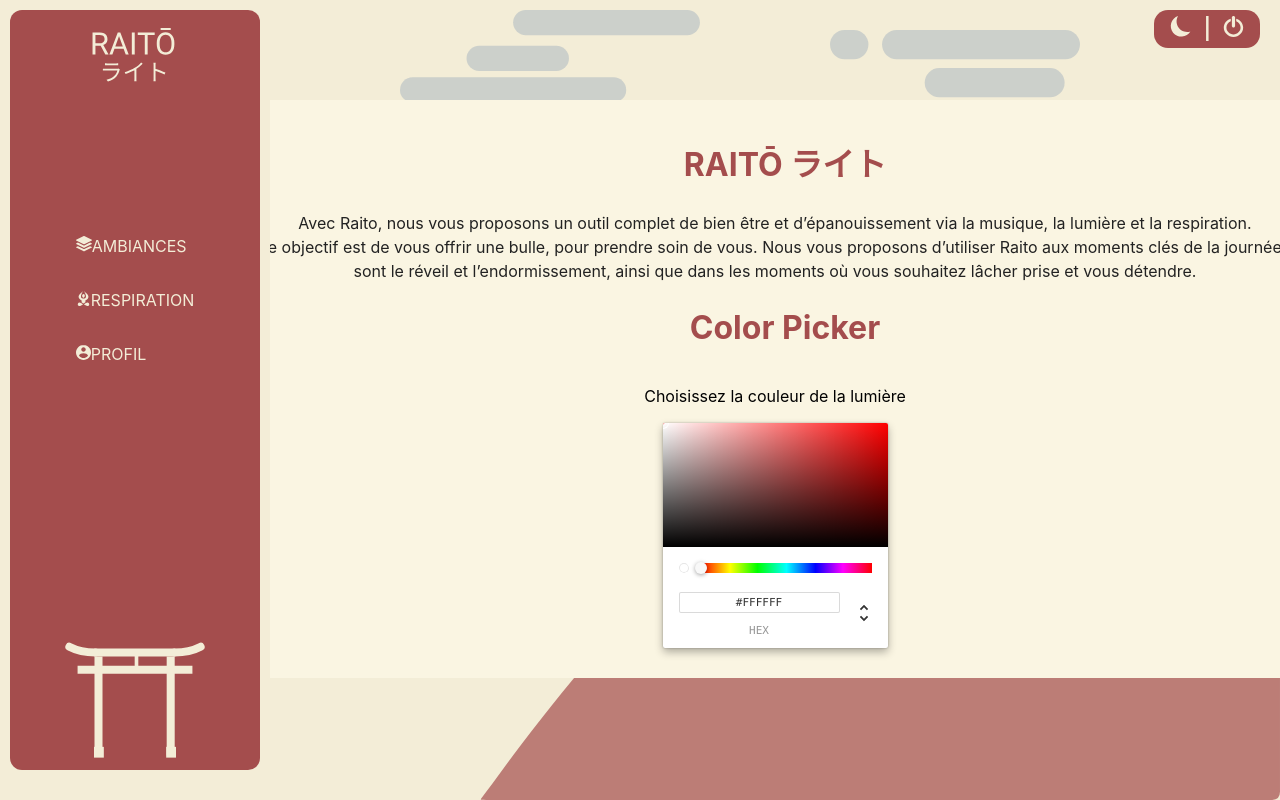
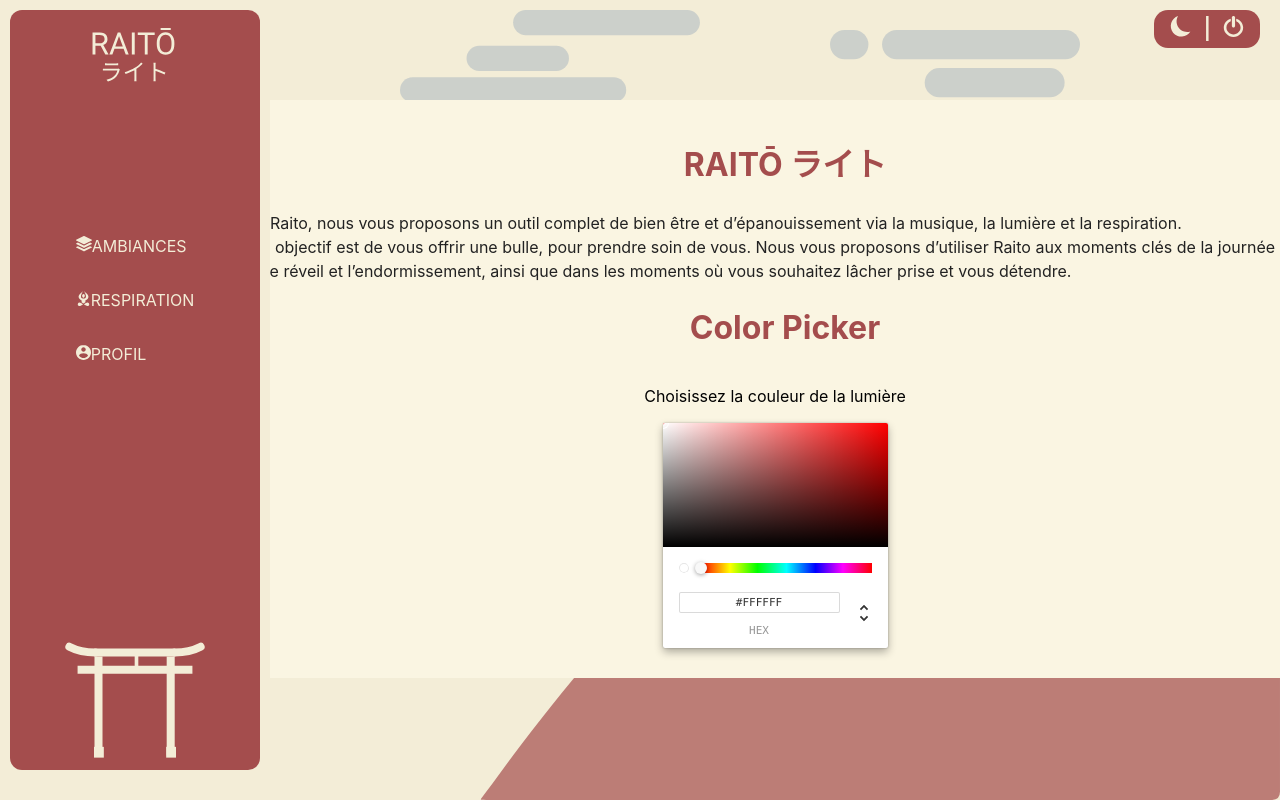
Before and after one commit to ValentinR01/raito-kubernetes-gke, a React (Create React App) app in the folder front/: page / in a window 1280 px wide. Built offline with nearby package versions, Linux system fonts and the light colour scheme.

Commit message:
(Text) - feat: added text-align property and left by default

```diff
--- a/front/src/components/atoms/grouping/Text/Text.jsx
+++ b/front/src/components/atoms/grouping/Text/Text.jsx
@@ -3,7 +3,7 @@ import PropTypes from "prop-types";
 
 import TextStyle from "./Text.style";
 
-const Text = ({ className, children, color, size }) => {
+const Text = ({ className, children, color, size, textAlign }) => {
   return (
     <TextStyle
       // Component
@@ -11,6 +11,7 @@ const Text = ({ className, children, color, size }) => {
       // Style
       $color={color}
       $size={size}
+      $textAlign={textAlign}
     >
       {children}
     </TextStyle>
@@ -22,6 +23,7 @@ Text.propTypes = {
   className: PropTypes.string,
   size: PropTypes.oneOf(["xsmall", "small", "medium", "large", "xlarge"]),
   color: PropTypes.oneOf(["cream", "terra", "primary", "secondary", "error"]),
+  textAlign: PropTypes.oneOf(["right", "left", "center", "justify"]),
 };
 
 Text.defaultProps = {
@@ -29,6 +31,7 @@ Text.defaultProps = {
   className: null,
   size: "medium",
   color: "primary",
+  textAlign: "left",
 };
 
 export default Text;
--- a/front/src/components/atoms/grouping/Text/Text.style.js
+++ b/front/src/components/atoms/grouping/Text/Text.style.js
@@ -2,7 +2,7 @@ import styled, { css } from "styled-components";
 
 const TextStyle = styled.p`
   color: ${({ theme, $color }) => theme.colors[$color]};
-  ${({ $size }) => {
+  ${({ $size, $textAlign }) => {
     let fontSize;
     switch ($size) {
       case "xsmall":
@@ -23,6 +23,7 @@ const TextStyle = styled.p`
     }
     return css`
       font-size: ${fontSize}px;
+      text-align: ${$textAlign};
     `;
   }}
 `;
```
